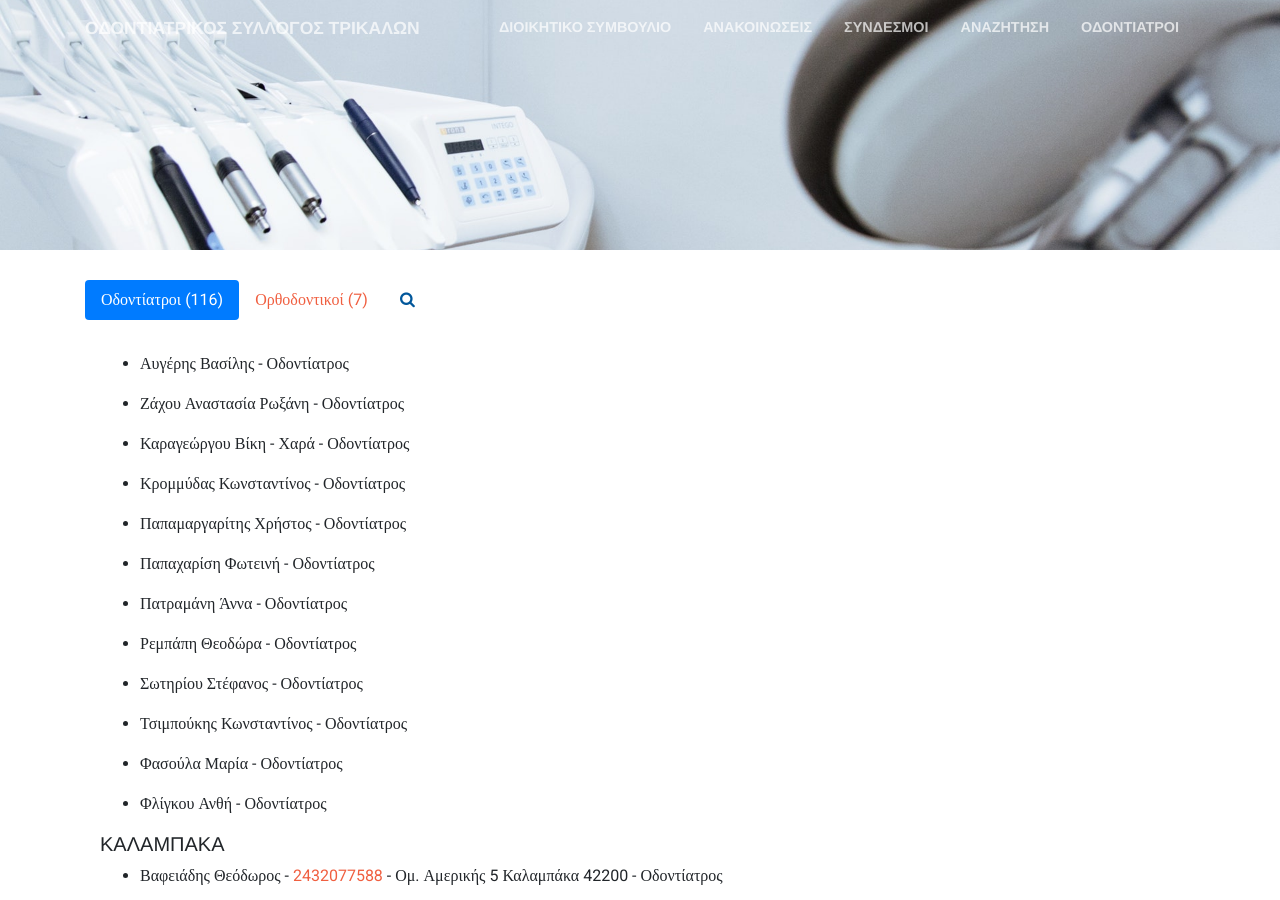
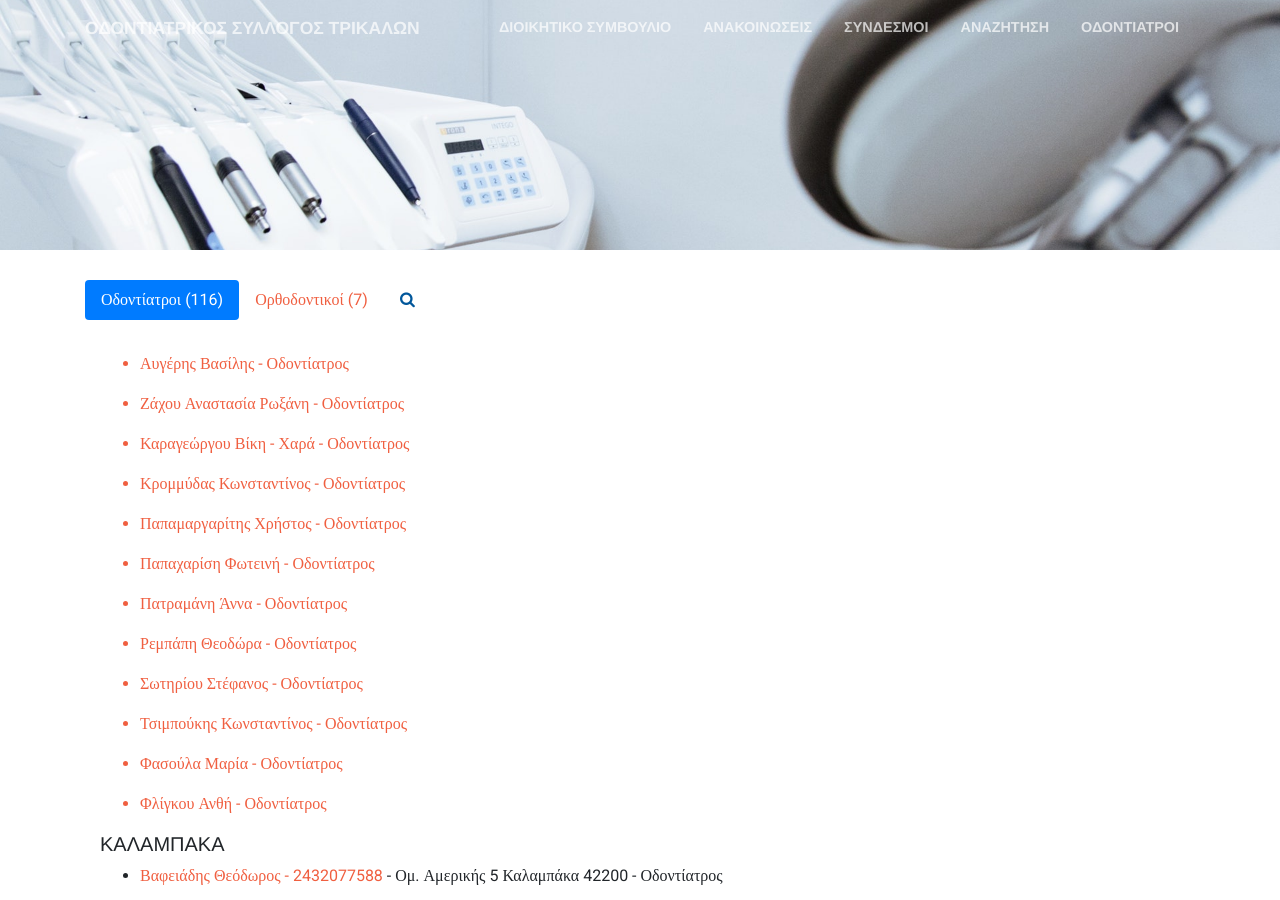
Before and after one commit to Tomak123456/tesy, a Jekyll site: the page built from pages/searchmemb.md, in a window 1280 px wide and 900 px high. Built offline with Jekyll 4.4.1, drawn with Linux system fonts in a browser that asks for light colours.

Commit message:
Update searchmemb.md

```diff
--- a/pages/searchmemb.md
+++ b/pages/searchmemb.md
@@ -31,22 +31,14 @@
 <div class="tab-content">
     <div id="home" class="container tab-pane active"><br>
 
-
      {% assign dents = site.documents | where:"layout", "profile" | where:"dentistspecialty", "Οδοντίατρος" | sort: 'dentistname'  %}
-
-
-
-
-
-
-
 
       {% assign items_grouped = dents | group_by: 'dentistcity' | sort: "name" %}
       {% for group in items_grouped %}
     <h5>{{group.name}}</h5>
         {% for item in group.items %}
-        <ul>
-            <li>{{item.dentistname}} {% if item.dentistmobile != null and item.dentistmobile != empty %}- <a href="tel:{{item.dentistmobile}}">{{item.dentistmobile}}</a>{% endif %} {% if item.dentistaddress != null and item.dentistaddress != empty %}- {{item.dentistaddress}}{% endif %}{% if item.dentistspecialty != null and item.dentistspecialty != empty %} - {{item.dentistspecialty}}{% endif %}</li>
+        <ul><a href="{{item.url}}">
+            <li>{{item.dentistname}} {% if item.dentistmobile != null and item.dentistmobile != empty %}- <a href="tel:{{item.dentistmobile}}">{{item.dentistmobile}}</a>{% endif %} {% if item.dentistaddress != null and item.dentistaddress != empty %}- {{item.dentistaddress}}{% endif %}{% if item.dentistspecialty != null and item.dentistspecialty != empty %} - {{item.dentistspecialty}}{% endif %}</li></a>
         </ul>
         {% endfor %}
     {% endfor %}
@@ -66,8 +58,8 @@
       {% for group in items_grouped %}
     <h5>{{group.name}}</h5>
         {% for item in group.items %}
-        <ul>
-            <li>{{item.dentistname}} {% if item.dentistmobile != null and item.dentistmobile != empty %}- <a href="tel:{{item.dentistmobile}}">{{item.dentistmobile}}</a>{% endif %} {% if item.dentistaddress != null and item.dentistaddress != empty %}- {{item.dentistaddress}}{% endif %}{% if item.dentistspecialty != null and item.dentistspecialty != empty %} - {{item.dentistspecialty}}{% endif %}</li>
+        <ul><a href="{{item.url}}">
+            <li>{{item.dentistname}} {% if item.dentistmobile != null and item.dentistmobile != empty %}- <a href="tel:{{item.dentistmobile}}">{{item.dentistmobile}}</a>{% endif %} {% if item.dentistaddress != null and item.dentistaddress != empty %}- {{item.dentistaddress}}{% endif %}{% if item.dentistspecialty != null and item.dentistspecialty != empty %} - {{item.dentistspecialty}}{% endif %}</li></a>
         </ul>
         {% endfor %}
     {% endfor %}
```
